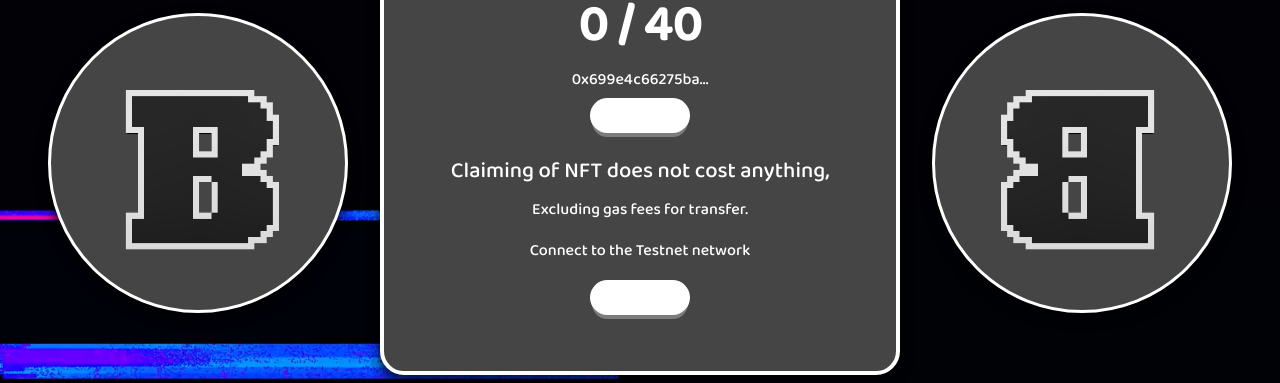
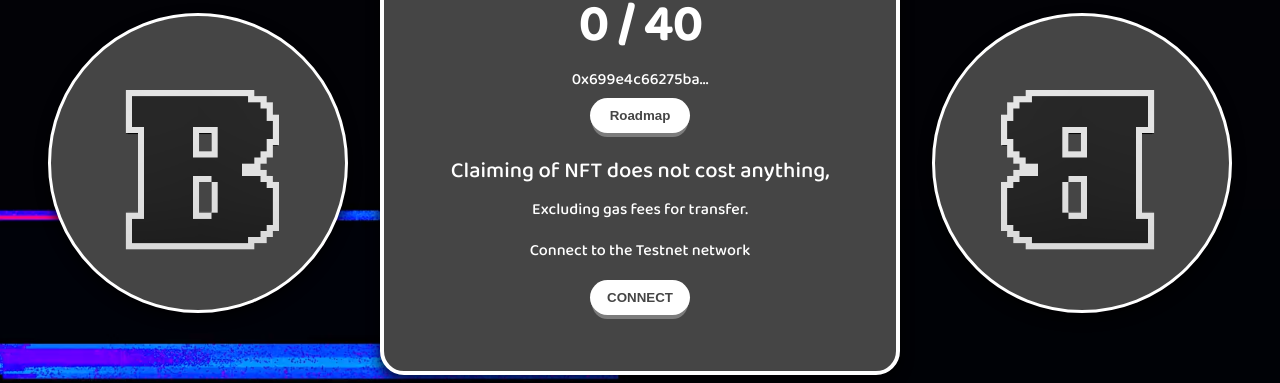
Before and after one commit to TenneyGIT/TESTNFT, a React (Create React App) app: page / in a window 1280 px wide. Shown: the part 235-618 px from the top of the page. Built offline with nearby package versions, Linux system fonts and the light colour scheme.

Commit message:
Add files via upload

```diff
--- a/src/App.js
+++ b/src/App.js
@@ -15,7 +15,7 @@ export const StyledButton = styled.button`
   background-color: var(--secondary);
   padding: 10px;
   font-weight: bold;
-  color: var(--secondary-text);
+  color: var(--accent);
   width: 100px;
   cursor: pointer;
   box-shadow: 0px 6px 0px -2px rgba(250, 250, 250, 0.3);
```
